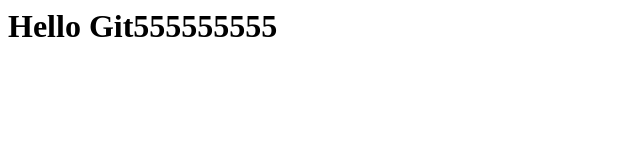
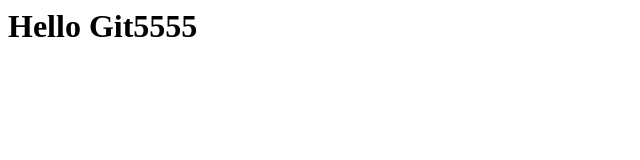
Before and after one commit to AlekseyPikalovDev/git-sample, a plain HTML site: page index.html in a window 1280 px wide. Shown: the whole page, without its empty margins (0-640 px from the left). Drawn offline with Linux system fonts and the light colour scheme.

Commit message:
New day - new commite

```diff
--- a/index.html
+++ b/index.html
@@ -1 +1 @@
-<h1> Hello Git555555555 </h1>
+<h1> Hello Git5555 </h1>
```
